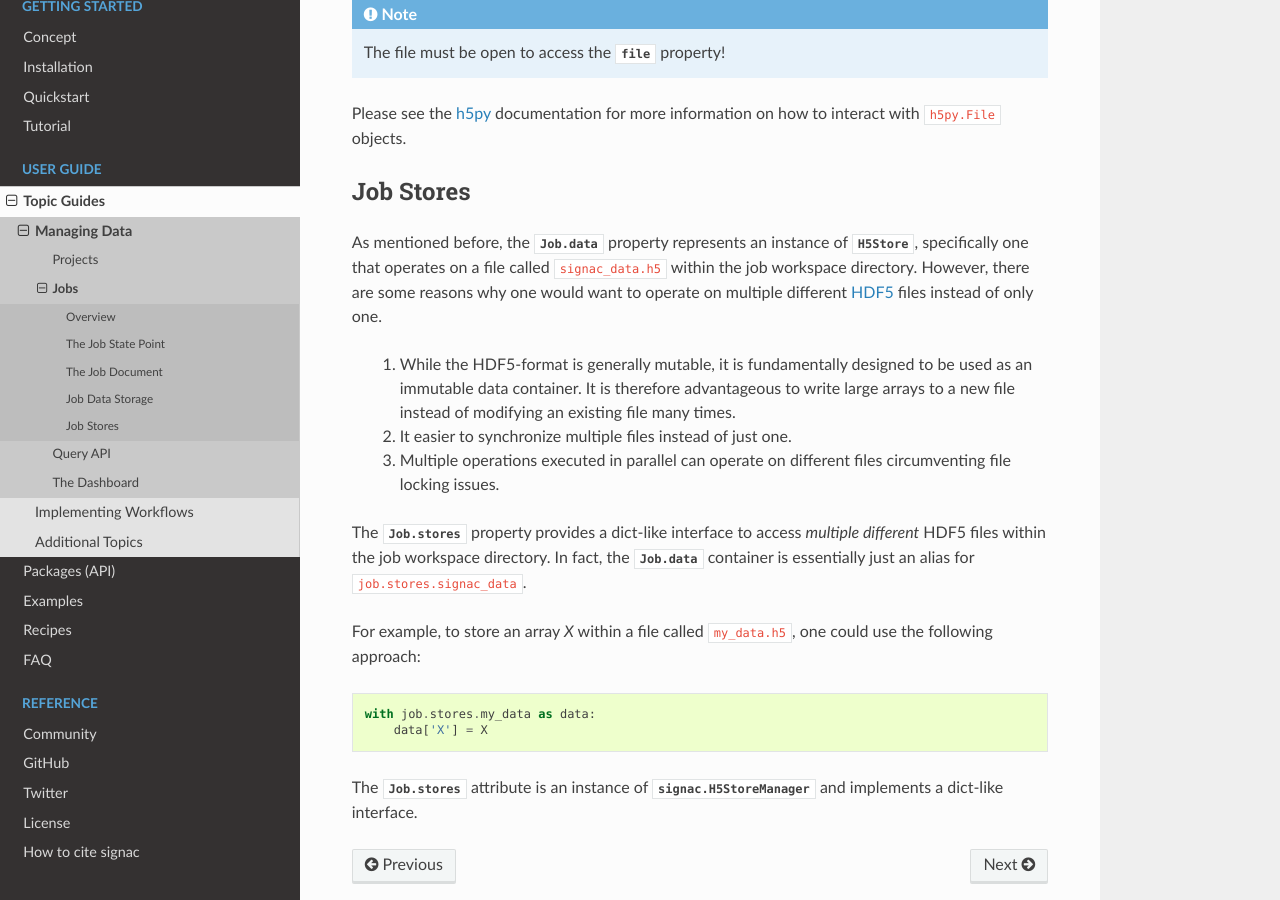
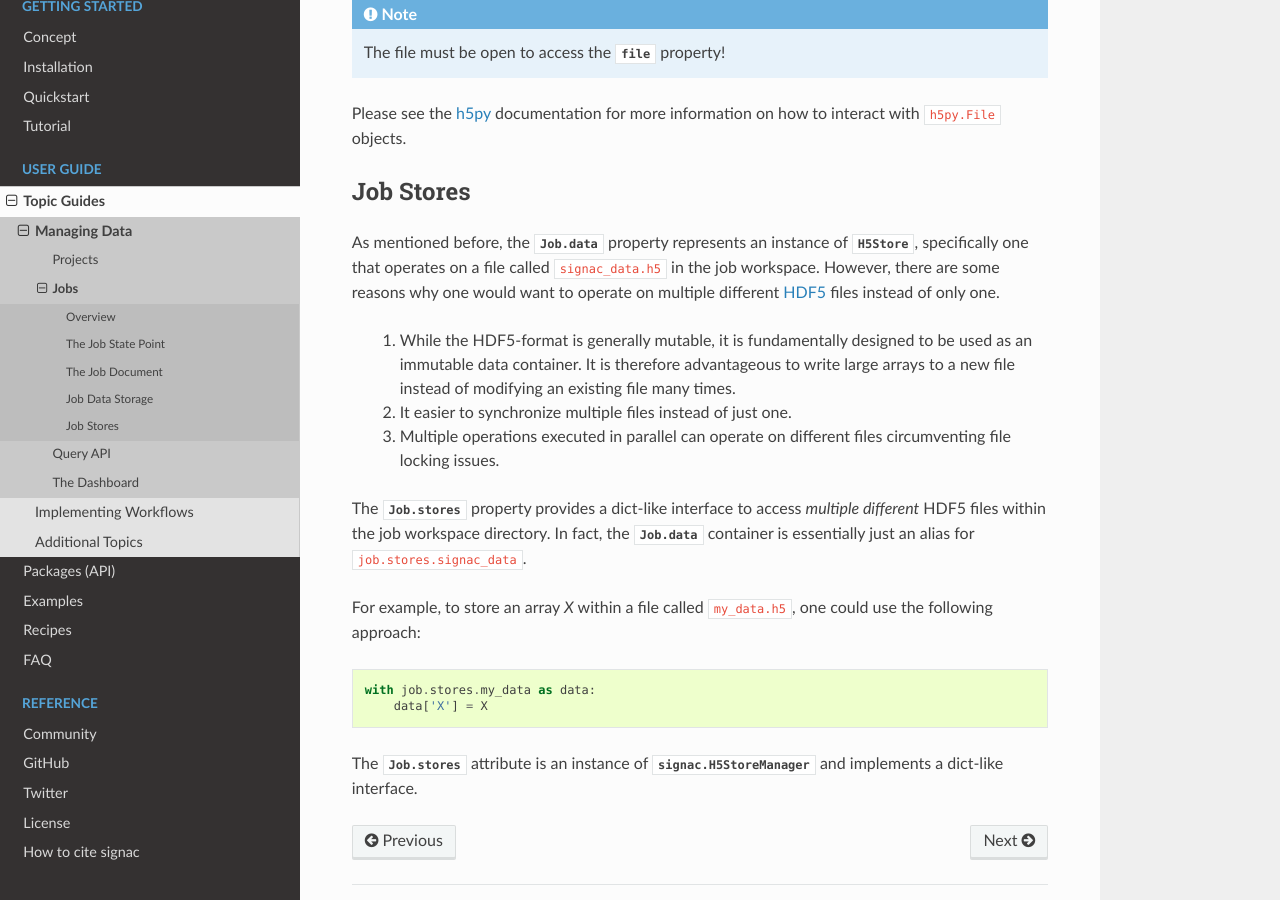
Before and after one commit to glotzerlab/signac-docs, a Sphinx documentation site: the page built from docs/source/jobs.rst, in a window 1280 px wide and 900 px high, scrolled down 9035 px. Built offline with Sphinx 7.4.7 and the Read the Docs theme 2.0.0, drawn with Linux system fonts in a browser that asks for light colours.

Commit message:
job folder to job workspace

```diff
--- a/docs/source/jobs.rst
+++ b/docs/source/jobs.rst
@@ -423,7 +423,7 @@ Please see the h5py_ documentation for more information on how to interact with
 Job Stores
 ==========
 
-As mentioned before, the :attr:`Job.data` property represents an instance of :class:`~signac.H5Store`, specifically one that operates on a file called ``signac_data.h5`` within the job workspace directory.
+As mentioned before, the :attr:`Job.data` property represents an instance of :class:`~signac.H5Store`, specifically one that operates on a file called ``signac_data.h5`` in the job workspace.
 However, there are some reasons why one would want to operate on multiple different HDF5_ files instead of only one.
 
  1. While the HDF5-format is generally mutable, it is fundamentally designed to be used as an immutable data container.
```
